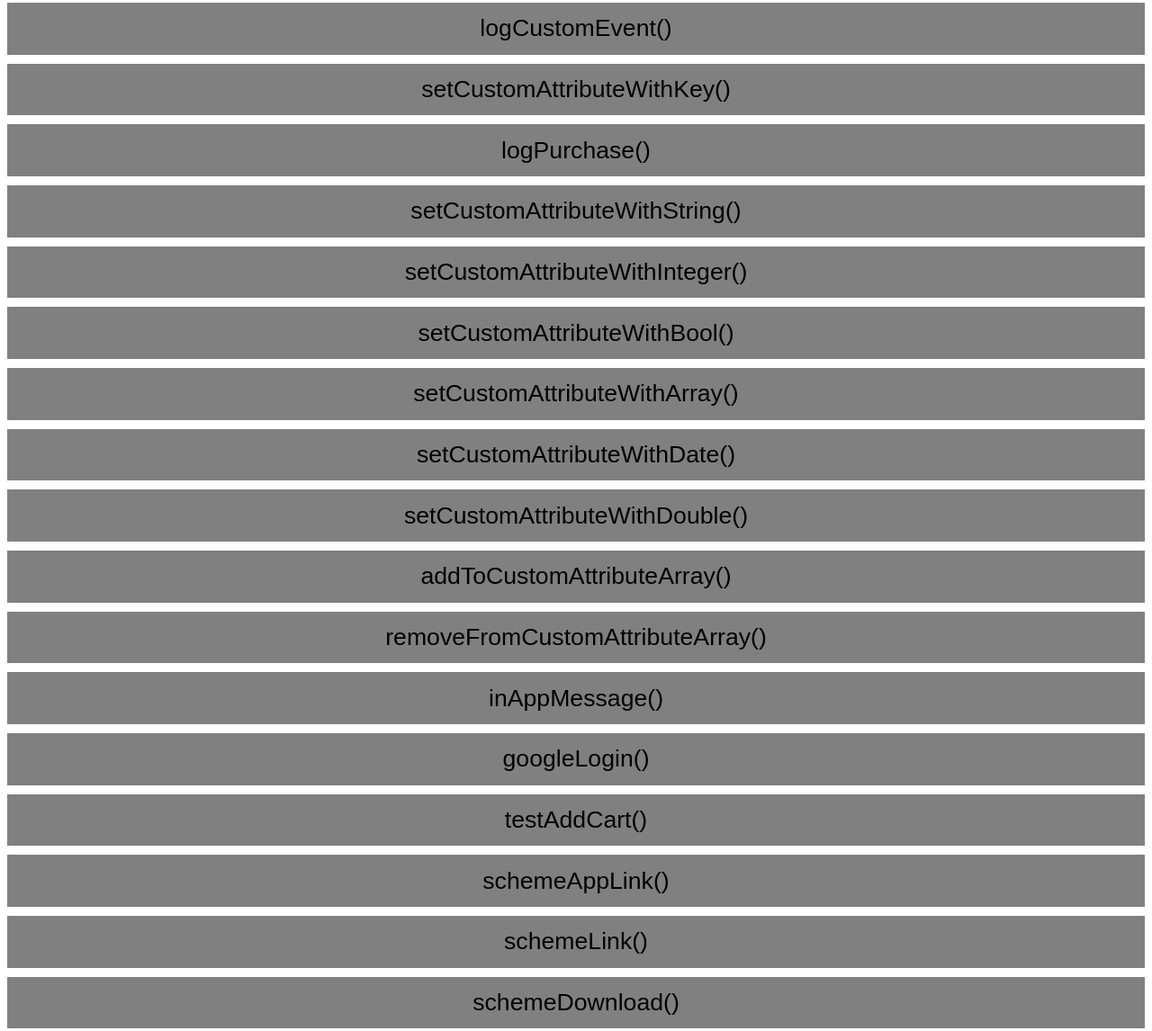
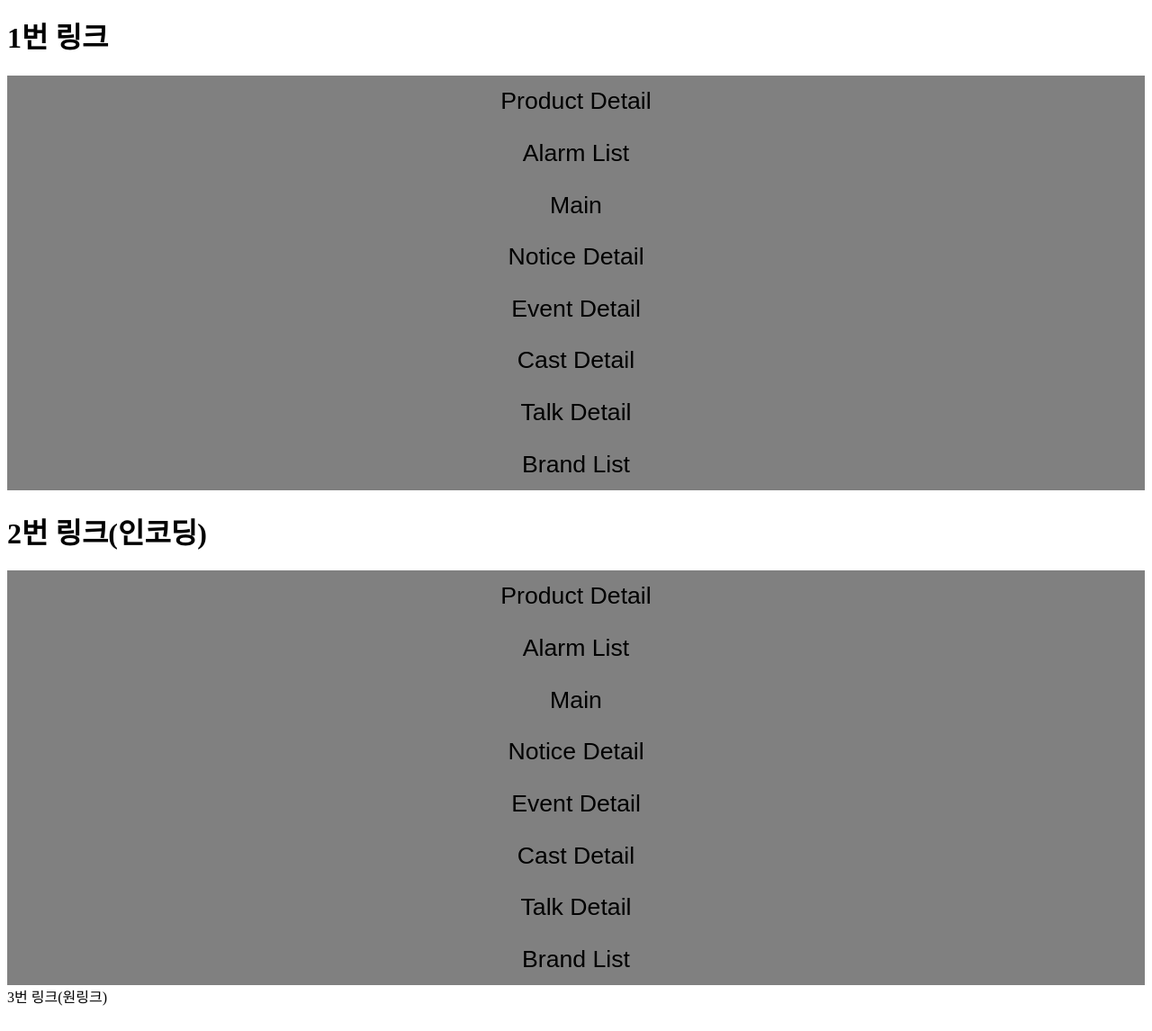
Before and after one commit to DillanK/TestIndex, a plain HTML site: page index.html in a window 1280 px wide. Shown: the part 5-1151 px from the top of the page at 90% size. Drawn offline with Linux system fonts and the light colour scheme.

Commit message:
인코딩

```diff
--- a/index.html
+++ b/index.html
@@ -1,6 +1,7 @@
 <!DOCTYPE html>
 <html>
 <head>
+	<meta charset="utf-8">
     <title>JavaScript Test</title>
     <style type="text/css">
         #container {
@@ -378,7 +379,30 @@
 		};
 	</script>
 	<script async defer src="https://connect.facebook.net/en_US/sdk.js"></script>
+ 	<h1>1번 링크</h1>
+	<button type="button" onclick="location.href='colortailor://deeplink?targetUrl=colortailordeeplink://deeplink?product_id=CHANL0001'">Product Detail</button>
+	<button type="button" onclick="location.href='colortailor://deeplink?targetUrl=colortailordeeplink://deeplink?alarm_id=0'">Alarm List</button>
+	<button type="button" onclick="location.href='colortailor://deeplink?targetUrl=colortailordeeplink://deeplink?main_id=0'">Main</button>
+	<button type="button" onclick="location.href='colortailor://deeplink?targetUrl=colortailordeeplink://deeplink?notice_id=148'">Notice Detail</button>
+	<button type="button" onclick="location.href='colortailor://deeplink?targetUrl=colortailordeeplink://deeplink?event_id=112'">Event Detail</button>
+	<button type="button" onclick="location.href='colortailor://deeplink?targetUrl=colortailordeeplink://deeplink?beautyCast_id=327'">Cast Detail</button>
+	<button type="button" onclick="location.href='colortailor://deeplink?targetUrl=colortailordeeplink://deeplink?talk_id=70121378'">Talk Detail</button>
+	<button type="button" onclick="location.href='colortailor://deeplink?targetUrl=colortailordeeplink://deeplink?brand_id=0'">Brand List</button>
 
+	<h1>2번 링크(인코딩)</h1>
+	<button type="button" onclick="location.href='colortailor%3a%2f%2fdeeplink%3ftargetUrl%3dcolortailordeeplink%3a%2f%2fdeeplink%3fproduct_id%3dCHANL0001'">Product Detail</button>
+	<button type="button" onclick="location.href='colortailor%3a%2f%2fdeeplink%3ftargetUrl%3dcolortailordeeplink%3a%2f%2fdeeplink%3falarm_id%3d0'">Alarm List</button>
+	<button type="button" onclick="location.href='colortailor%3a%2f%2fdeeplink%3ftargetUrl%3dcolortailordeeplink%3a%2f%2fdeeplink%3fmain_id%3d0'">Main</button>
+	<button type="button" onclick="location.href='colortailor%3a%2f%2fdeeplink%3ftargetUrl%3dcolortailordeeplink%3a%2f%2fdeeplink%3fnotice_id%3d148'">Notice Detail</button>
+	<button type="button" onclick="location.href='colortailor%3a%2f%2fdeeplink%3ftargetUrl%3dcolortailordeeplink%3a%2f%2fdeeplink%3fevent_id%3d112'">Event Detail</button>
+	<button type="button" onclick="location.href='colortailor%3a%2f%2fdeeplink%3ftargetUrl%3dcolortailordeeplink%3a%2f%2fdeeplink%3fbeautyCast_id%3d327'">Cast Detail</button>
+	<button type="button" onclick="location.href='colortailor%3a%2f%2fdeeplink%3ftargetUrl%3dcolortailordeeplink%3a%2f%2fdeeplink%3ftalk_id%3d70121378'">Talk Detail</button>
+	<button type="button" onclick="location.href='colortailor%3a%2f%2fdeeplink%3ftargetUrl%3dcolortailordeeplink%3a%2f%2fdeeplink%3fbrand_id%3d0'">Brand List</button>
+
+	3번 링크(원링크)
+
+
+<!--
     <button onclick='logCustomEvent();'>logCustomEvent()</button><br>
     <button onclick='setCustomAttributeWithKey();' style='margin-top: 10px'>setCustomAttributeWithKey()</button><br>
     <button onclick='logPurchase();' style='margin-top: 10px'>logPurchase()</button><br>
@@ -408,6 +432,6 @@
     파일명:<input type="file" name="fileName" type="jpeg">
 
     <img id="imgUploadImage">
-
+-->
 </body>
 </html>
```
